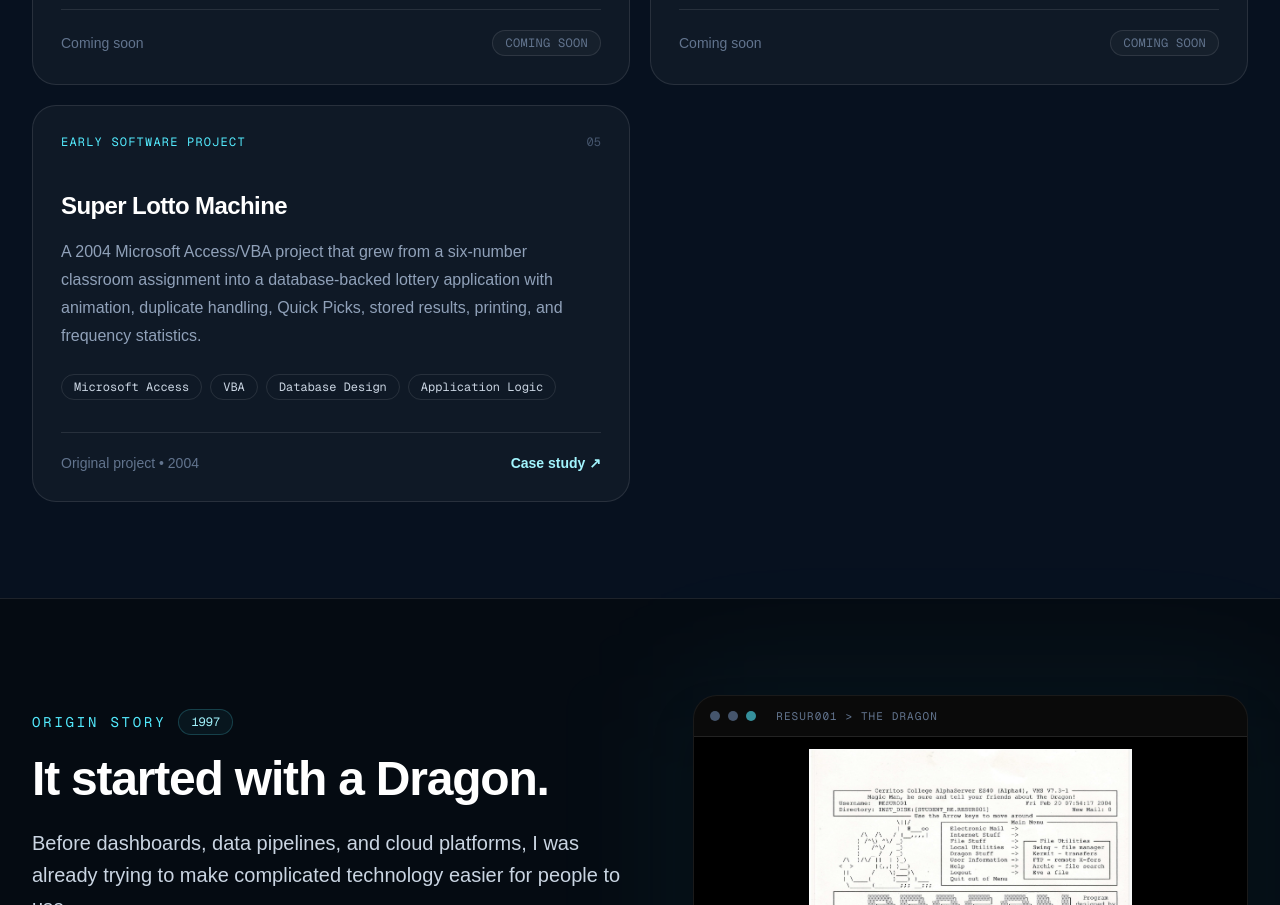
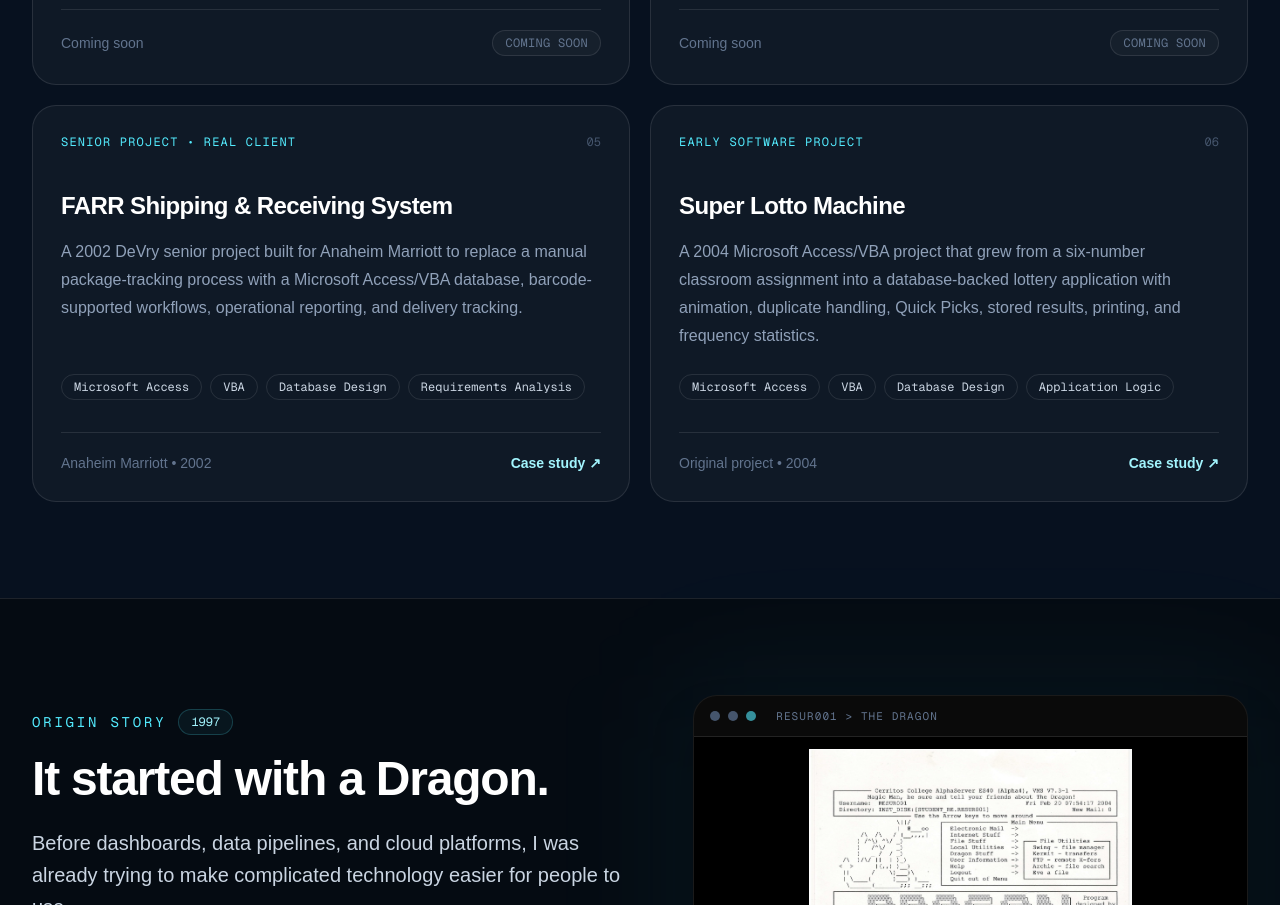
Before and after one commit to dynamind795-gh/rayresurreccion-portfolio, a Next.js app: page / in a window 1280 px wide. Shown: the part 2140-3045 px from the top of the page. Built offline with nearby package versions, Linux system fonts and the light colour scheme.

Commit message:
added farr

```diff
--- a/src/app/page.tsx
+++ b/src/app/page.tsx
@@ -43,6 +43,15 @@ const projects = [
     stack: ["Power BI", "Tableau", "SQL", "KPI Design"],
     status: "Coming soon",
     href: "#",
+  },
+  {
+    eyebrow: "SENIOR PROJECT • REAL CLIENT",
+    title: "FARR Shipping & Receiving System",
+    description:
+      "A 2002 DeVry senior project built for Anaheim Marriott to replace a manual package-tracking process with a Microsoft Access/VBA database, barcode-supported workflows, operational reporting, and delivery tracking.",
+    stack: ["Microsoft Access", "VBA", "Database Design", "Requirements Analysis"],
+    status: "Anaheim Marriott • 2002",
+    href: "/projects/farr",
   },
   {
     eyebrow: "EARLY SOFTWARE PROJECT",
```
